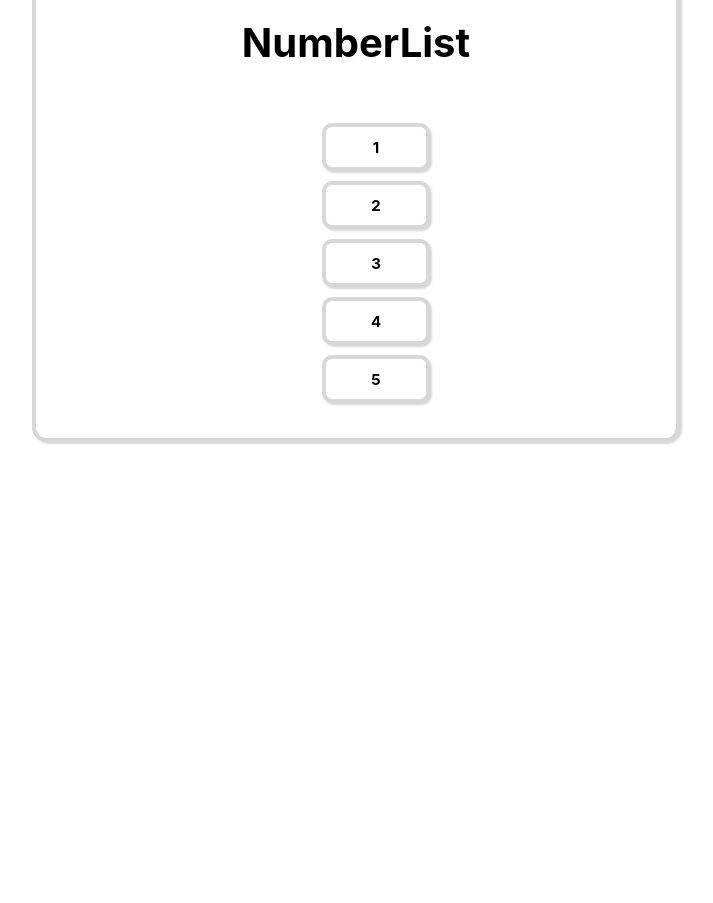
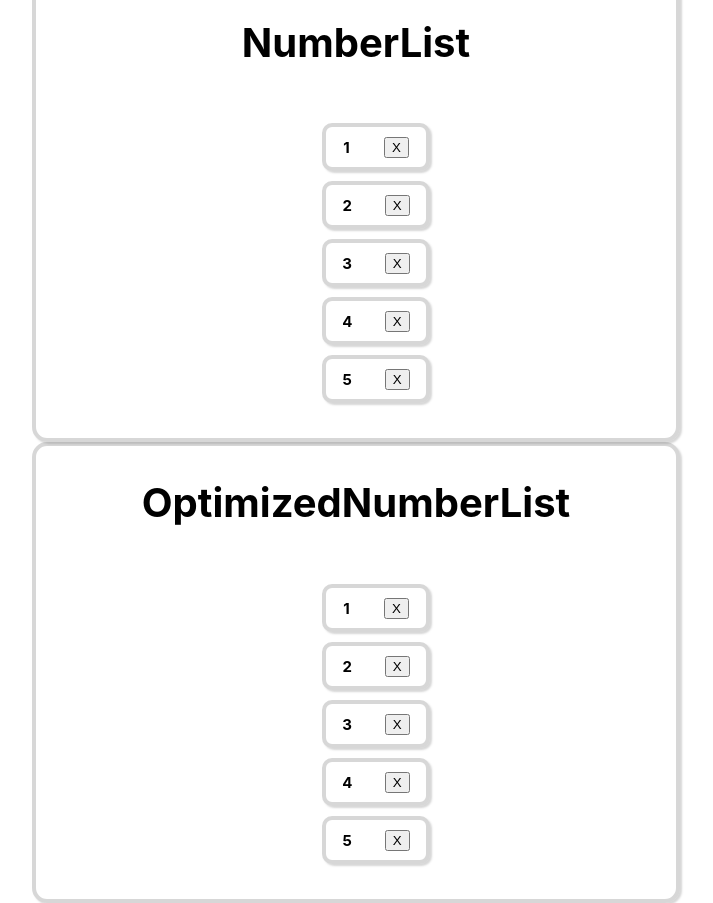
Before and after one commit to jas112/REACT-STUDY-Events, a React (Create React App) app: page / in a window 1280 px wide. Shown: the part 100-1003 px from the top of the page, without its empty margins (284-997 px from the left). Before the commit the page ends 800 px from the top, so only its background shows below. Built offline with nearby package versions, Linux system fonts and the light colour scheme.

Commit message:
added optimized versions of NumberList and NumberItem...better way of binding method operations in parent/child method/event/state interaction.

```diff
--- a/src/App.js
+++ b/src/App.js
@@ -5,6 +5,7 @@ import AnnoyingForm from './components/annoyingForm/AnnoyingForm';
 import ButtonList from './components/buttonList/ButtonList';
 import CopyDemo from './components/copyDemo/CopyDemo';
 import NumberList from './components/numberList/NumberList';
+import OptimizedNumberList from './components/optimizedNumberList/OptimizedNumberList';
 import './App.css';
 
 function App() {
@@ -18,7 +19,7 @@ function App() {
       {/* <ExperimentalSquare/> */}
       {/* <ButtonList/> */}
       <NumberList/>
-
+      <OptimizedNumberList/>
     </div>
   );
 }
--- a/src/components/numberItem/NumberItem.js
+++ b/src/components/numberItem/NumberItem.js
@@ -4,7 +4,10 @@ import './NumberItem.css';
 class NumberItem extends Component {
   render() {
     return (
-      <div className='NumberItem'>{this.props.value}</div>
+      <li className='NumberItem'>
+        {this.props.value}
+        <button onClick={this.props.remove}>X</button>
+      </li>
     )
   }
 }
--- a/src/components/numberList/NumberList.js
+++ b/src/components/numberList/NumberList.js
@@ -6,17 +6,30 @@ class NumberList extends Component {
     constructor(props){
         super(props);
         this.state = {nums: [1, 2, 3, 4, 5]};
+        this.remove = this.remove.bind(this);
     }
 
     remove(num){
-        this.setState(currState => {
-            nums: currState.nums.filter(n => n !== num);
-        });
+        console.log(`removing: ${num}...`);
+
+        // this.setState(currState => {
+        //     let newState = {...currState};
+        //     console.log(`newState.nums preFilter(${num}) => ${newState.nums}`);
+        //     newState.nums.filter(n => n !== num);
+        //     console.log(`newState.nums postFilter(${num}) => ${newState.nums}`);
+        //     return newState;
+        // });
+
+        this.setState(currState => ({
+            nums: currState.nums.filter(n => n !== num)
+        }));
     }
 
   render() {
 
-    let nums = this.state.nums.map(n => <NumberItem value ={n} />)
+    let nums = this.state.nums.map(n => (
+        <NumberItem value ={n} remove={() => this.remove(n)} />
+    ));
 
     return (
       <div className='NumberList-container'>
--- /dev/null
+++ b/src/components/optimizedNumberItem/OptimizedNumberItem.css
@@ -0,0 +1,23 @@
+.OptimizedNumberItem{
+    width: 100px;
+    height: 30px;
+    border: 4px solid #80808050;
+    border-radius: 10px;
+    box-shadow: 2px 2px 2px #80808050;
+    font-size: 15px;
+    font-weight: bold;
+    margin: 10px auto;
+    padding:5px 0px;
+    display: flex;
+    flex-flow: row nowrap;
+    justify-content: space-around;
+    align-items: center;
+    transition: .5s;
+}
+
+.OptimizedNumberItem:hover{
+    border: 4px solid violet;
+    box-shadow: 2px 2px 2px violet;
+    color: violet;
+    transition: .5s;
+}
--- /dev/null
+++ b/src/components/optimizedNumberItem/OptimizedNumberItem.js
@@ -0,0 +1,29 @@
+import React, { Component } from 'react';
+import './OptimizedNumberItem.css';
+
+class OptimizedNumberItem extends Component {
+    // adding constructor(props) and using the ...bind(this) will give access to prop values for using in method operations.
+    constructor(props){
+        super(props);
+        this.handleRemove = this.handleRemove.bind(this);
+    }
+
+    handleRemove(e){
+        // utilize the passed method in the event handler for component
+        console.log(`OptNumItm => removing: ${this.props.value} passing to OptNumLst remove()`);
+        // call the passed method like so... here pass the unique prop value of the generated component.
+        this.props.remove(this.props.value);
+    }
+  render() {
+    return (
+        <li className='OptimizedNumberItem'>
+          {this.props.value}
+          {/* <button onClick={this.props.remove}>X</button> */}
+          {/* designate event handler for component to utilise the method pass to the component */}
+          <button onClick={this.handleRemove}>X</button>
+        </li>
+      )
+  }
+}
+
+export default OptimizedNumberItem;
--- /dev/null
+++ b/src/components/optimizedNumberList/OptimizedNumberList.css
@@ -0,0 +1,31 @@
+.OptimizedNumberList-container{
+    width: 50%;
+    min-width: 400px;
+    height: auto;
+    border: 4px solid #80808050;
+    border-radius: 15px;
+    box-shadow: 2px 2px 2px #80808050;
+    font-size: 20px;
+    margin: 0 auto;
+    padding:5px 0px;
+    display: flex;
+    flex-flow: column nowrap;
+    justify-content: space-around;
+    align-items: center;
+}
+
+.OptimizedNumberList{
+    width: 150px;
+    height: 75px;
+    border: 4px solid #80808050;
+    border-radius: 65px;
+    box-shadow: 2px 2px 2px #80808050;
+    font-size: 15px;
+    font-weight: bold;
+    margin: 0 auto;
+    padding:5px 0px;
+    display: flex;
+    flex-flow: row nowrap;
+    justify-content: space-around;
+    align-items: center;
+}
--- /dev/null
+++ b/src/components/optimizedNumberList/OptimizedNumberList.js
@@ -0,0 +1,36 @@
+import React, { Component } from 'react';
+import OptimizedNumberItem from '../optimizedNumberItem/OptimizedNumberItem';
+import './OptimizedNumberList.css';
+
+class OptimizedNumberList extends Component {
+    constructor(props){
+        super(props);
+        this.state = {nums: [1, 2, 3, 4, 5]};
+        this.remove = this.remove.bind(this);
+    }
+
+    remove(num){
+        console.log(`OptNumLst => removing: ${num} passed from OptNumItm handleRemove()`);
+
+        this.setState(currState => ({
+            nums: currState.nums.filter(n => n !== num)
+        }));
+    }
+
+  render() {
+
+    let nums = this.state.nums.map(n => (
+        // note the 'key', React needs a key value to track changes to generated components usually this value would be a dB id of an object.
+        // the method below should only be used if the root data is static and does not have repeating values.
+        <OptimizedNumberItem value ={n} remove={this.remove} key={n} />
+    ));
+
+    return (
+      <div className='OptimizedNumberList-container'>
+        <h1>OptimizedNumberList</h1>
+        <ul>{nums}</ul>
+      </div>
+    )
+  }
+}
+export default OptimizedNumberList;
```
